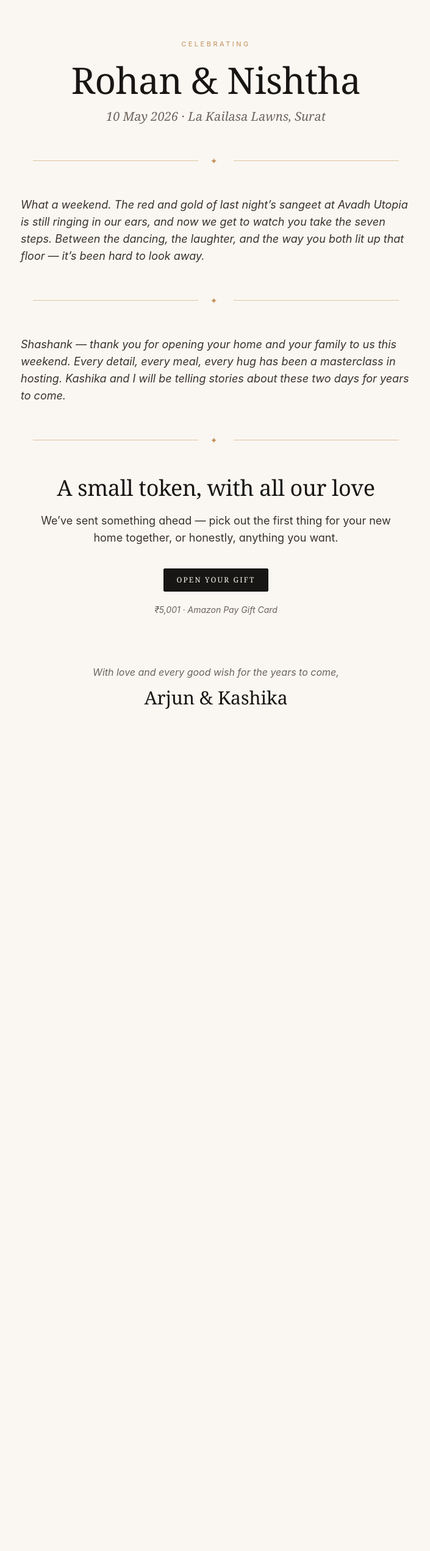
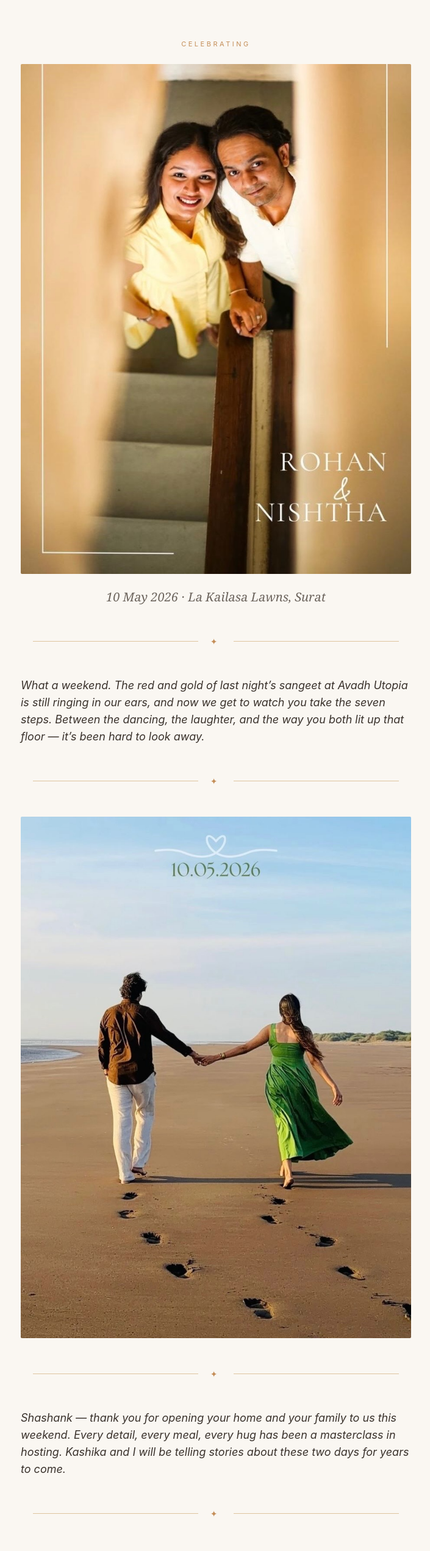
Before and after one commit to arjunspanchal/IndianAisle, a Next.js app: page /rohan-and-nishtha in a window 1280 px wide. Shown: the top 2543 px of the page at 61% size, without its empty margins (286-991 px from the left). Before the commit the page ends 1226 px from the top, so only its background shows below. Built offline with nearby package versions, Linux system fonts and the light colour scheme; no server answers.

Commit message:
feat: add couple's portrait + beach photo to the gift page
Stairwell portrait carries the names and replaces the typographic title;
the beach photo sits between the story and thank-you blocks as a visual
breath. Served via next/image with priority on the hero.

```diff
--- a/app/rohan-and-nishtha/page.tsx
+++ b/app/rohan-and-nishtha/page.tsx
@@ -1,4 +1,5 @@
 import type { Metadata } from "next";
+import Image from "next/image";
 
 export const metadata: Metadata = {
   title: "Rohan & Nishtha — A wedding wish from Arjun & Kashika",
@@ -39,15 +40,23 @@ export default function GiftPage() {
     >
       <style dangerouslySetInnerHTML={{ __html: forceLightChrome }} />
       <article className="w-full max-w-[640px]">
-        {/* Block 1 — Hero */}
+        {/* Block 1 — Hero portrait (carries the names) */}
         <section className="text-center">
           <div className="text-[11px] uppercase tracking-[0.32em] text-gold-soft">
             celebrating
           </div>
-          <h1 className="mt-5 font-display text-5xl leading-tight tracking-tight text-ink sm:text-6xl">
-            Rohan &amp; Nishtha
-          </h1>
-          <p className="mt-4 font-display text-lg italic text-ink-mute sm:text-xl">
+          <figure className="mt-6 overflow-hidden rounded-[2px]">
+            <Image
+              src="/rohan-and-nishtha/portrait.jpg"
+              alt="Rohan and Nishtha"
+              width={720}
+              height={941}
+              priority
+              sizes="(min-width: 640px) 640px, 100vw"
+              className="h-auto w-full"
+            />
+          </figure>
+          <p className="mt-6 font-display text-lg italic text-ink-mute sm:text-xl">
             10 May 2026 · La Kailasa Lawns, Surat
           </p>
         </section>
@@ -65,6 +74,24 @@ export default function GiftPage() {
             the way you both lit up that floor — it&rsquo;s been hard to look
             away.
           </p>
+        </section>
+
+        <div className="my-12 divider-ornament" aria-hidden>
+          ✦
+        </div>
+
+        {/* Visual interlude — the walk forward */}
+        <section>
+          <figure className="overflow-hidden rounded-[2px]">
+            <Image
+              src="/rohan-and-nishtha/beach.jpg"
+              alt="Rohan and Nishtha walking together on the beach"
+              width={900}
+              height={1202}
+              sizes="(min-width: 640px) 640px, 100vw"
+              className="h-auto w-full"
+            />
+          </figure>
         </section>
 
         <div className="my-12 divider-ornament" aria-hidden>
```
Also changed, not shown: public/rohan-and-nishtha/beach.jpg (added), public/rohan-and-nishtha/portrait.jpg (added).
